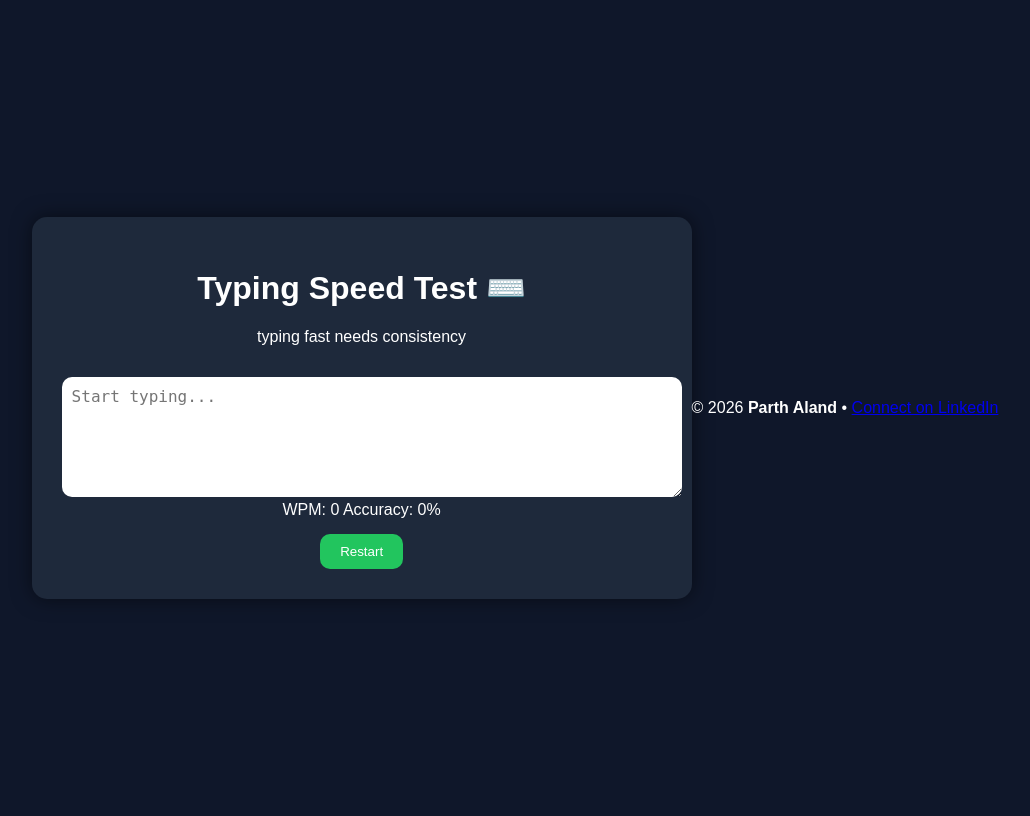
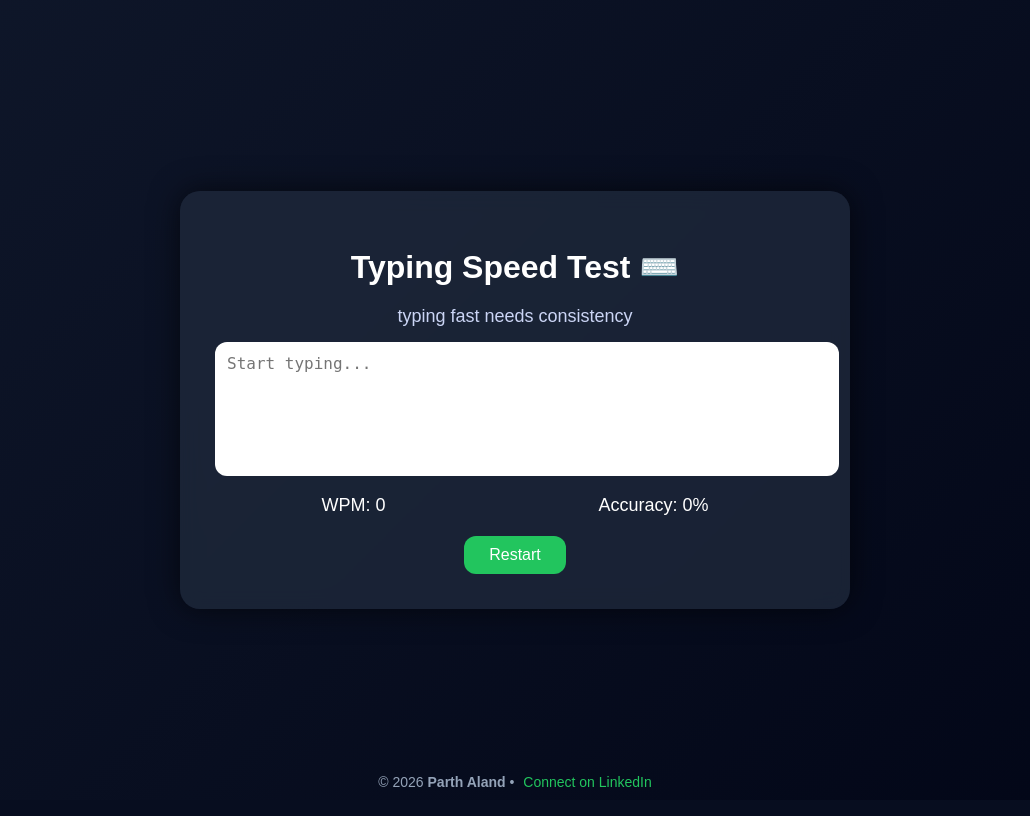
Before and after one commit to parthHere/typeSpeedCheck, a Flask app: page / in a window 1280 px wide. Shown: the whole page, without its empty margins (125-1155 px from the left). After the commit the page ends 787 px from the top, so only its background shows below. Run offline with Flask 3, Linux system fonts and the light colour scheme.

Commit message:
Update style.css

```diff
--- a/static/style.css
+++ b/static/style.css
@@ -1,50 +1,106 @@
+/* Background */
 body {
-    background: #0f172a;
+    margin: 0;
+    padding: 0;
+    background: linear-gradient(135deg, #0f172a, #020617);
     color: white;
-    font-family: Arial;
+    font-family: Arial, sans-serif;
     display: flex;
     justify-content: center;
     align-items: center;
     height: 100vh;
 }
 
+/* Main container */
 .container {
-    background: #1e293b;
-    padding: 30px;
-    border-radius: 15px;
+    background: rgba(30, 41, 59, 0.8);
+    backdrop-filter: blur(10px);
+    padding: 35px;
+    border-radius: 20px;
     width: 600px;
     text-align: center;
-    box-shadow: 0 0 20px rgba(0,0,0,0.5);
-    animation: fadeIn 1s ease-in;
+    box-shadow: 0 0 30px rgba(0,0,0,0.6);
+    animation: fadeIn 1s ease;
 }
 
+/* Title */
+h1 {
+    margin-bottom: 20px;
+}
+
+/* Sentence text */
+#sentence {
+    font-size: 18px;
+    margin-bottom: 15px;
+    color: #cbd5f5;
+}
+
+/* Input box */
 textarea {
     width: 100%;
-    height: 100px;
-    margin-top: 15px;
-    border-radius: 10px;
-    padding: 10px;
+    height: 110px;
+    border-radius: 12px;
+    padding: 12px;
     border: none;
     outline: none;
     font-size: 16px;
+    resize: none;
 }
 
+/* Stats */
+.stats {
+    margin-top: 15px;
+    font-size: 18px;
+    display: flex;
+    justify-content: space-around;
+}
+
+/* Button */
 button {
-    margin-top: 15px;
-    padding: 10px 20px;
+    margin-top: 20px;
+    padding: 10px 25px;
     border: none;
     background: #22c55e;
     color: white;
-    border-radius: 10px;
+    font-size: 16px;
+    border-radius: 12px;
     cursor: pointer;
-    transition: 0.3s;
+    transition: all 0.3s ease;
 }
 
 button:hover {
-    transform: scale(1.05);
+    transform: scale(1.07);
+    background: #16a34a;
 }
 
+/* Footer */
+.footer {
+    position: fixed;
+    bottom: 10px;
+    width: 100%;
+    text-align: center;
+    color: #94a3b8;
+    font-size: 14px;
+}
+
+.footer a {
+    color: #22c55e;
+    text-decoration: none;
+    margin-left: 5px;
+}
+
+.footer a:hover {
+    text-decoration: underline;
+}
+
+/* Animation */
 @keyframes fadeIn {
-    from {opacity: 0; transform: translateY(20px);}
-    to {opacity: 1; transform: translateY(0);}
+    from {
+        opacity: 0;
+        transform: translateY(25px);
+    }
+    to {
+        opacity: 1;
+        transform: translateY(0);
+    }
 }
```
